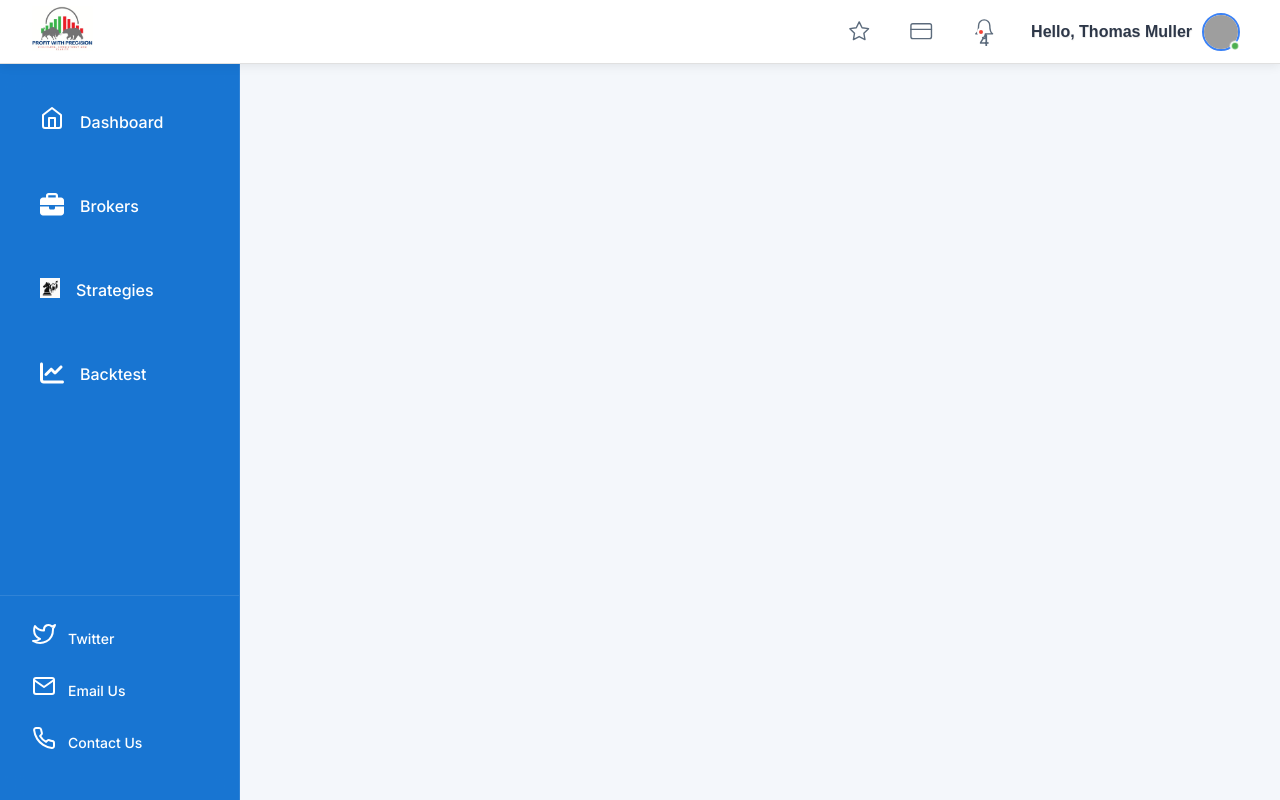
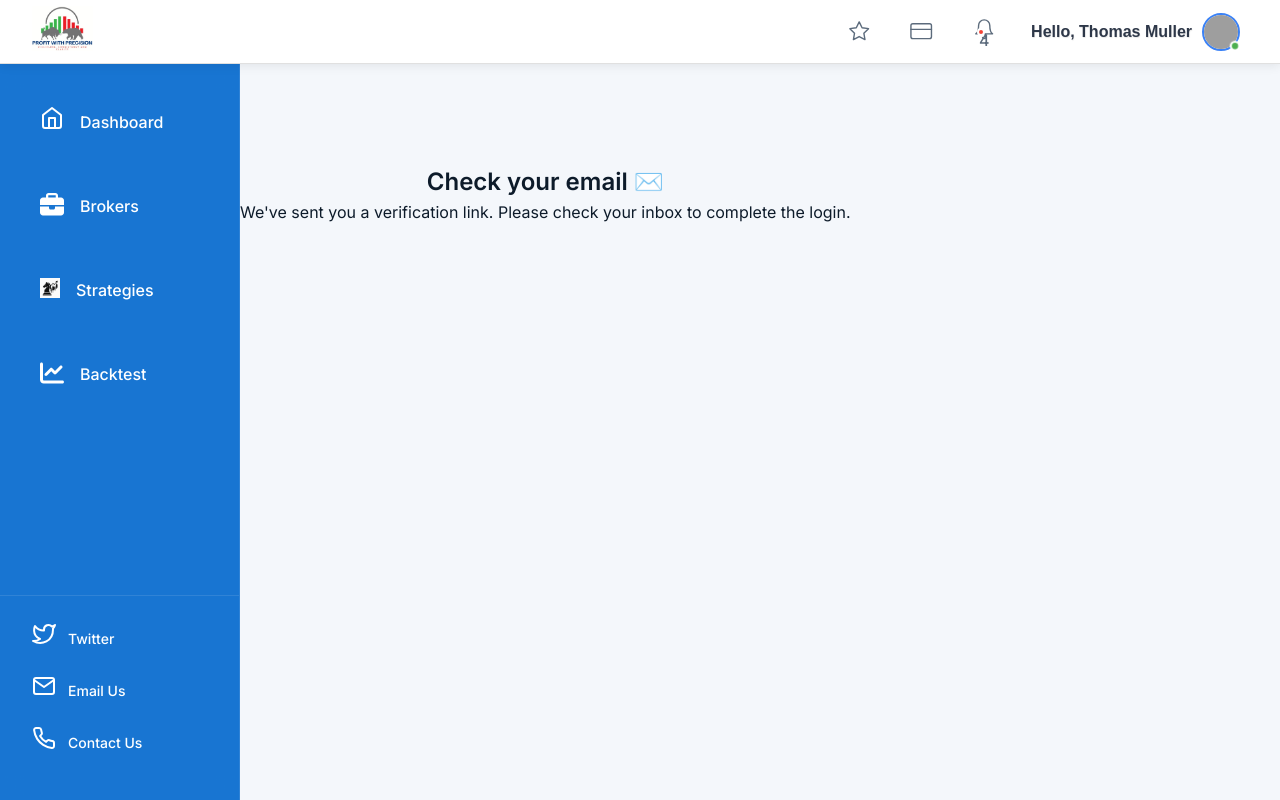
Before and after one commit to sudhanshu2070/last-trade, a React (Vite) app: page /verify-prompt in a window 1280 px wide. Built offline with nearby package versions, Linux system fonts and the light colour scheme; grey boxes are pictures that could not be loaded.

Commit message:
2FA(Two factor Authentication) with Sendgrid 0.22

```diff
--- a/src/App.tsx
+++ b/src/App.tsx
@@ -11,6 +11,7 @@ import styles from './App.module.css';
 import BrokerConnection from './components/Brokers/BrokerConnection';
 import StrategyPage from './Pages/Strategy/StrategyPage';
 import VerifyLogin from './components/auth/VerifyLogin';
+import VerifyPrompt from './components/auth/VerifyPrompt';
 
 function App() {
   const isMobile = useMediaQuery({ maxWidth: 768 });
@@ -55,6 +56,7 @@ function App() {
                   {/* <Route path="/strategies/:tab" element={<StrategyPage />} /> */}
                   <Route path="/strategies/:tab" element={<StrategyPage key={location.pathname} />} />
                   <Route path="/backtest" element={<TestComp name={'Backtest'}/>} />
+                  <Route path="/verify-prompt" element={<VerifyPrompt />} />
                 </Routes>
               </main>
             </div>
--- /dev/null
+++ b/src/components/auth/VerifyPrompt.tsx
@@ -0,0 +1,10 @@
+const VerifyPrompt = () => {
+  return (
+    <div style={{ textAlign: 'center', marginTop: '100px' }}>
+      <h2>Check your email ✉️</h2>
+      <p>We've sent you a verification link. Please check your inbox to complete the login.</p>
+    </div>
+  );
+};
+
+export default VerifyPrompt;
```
